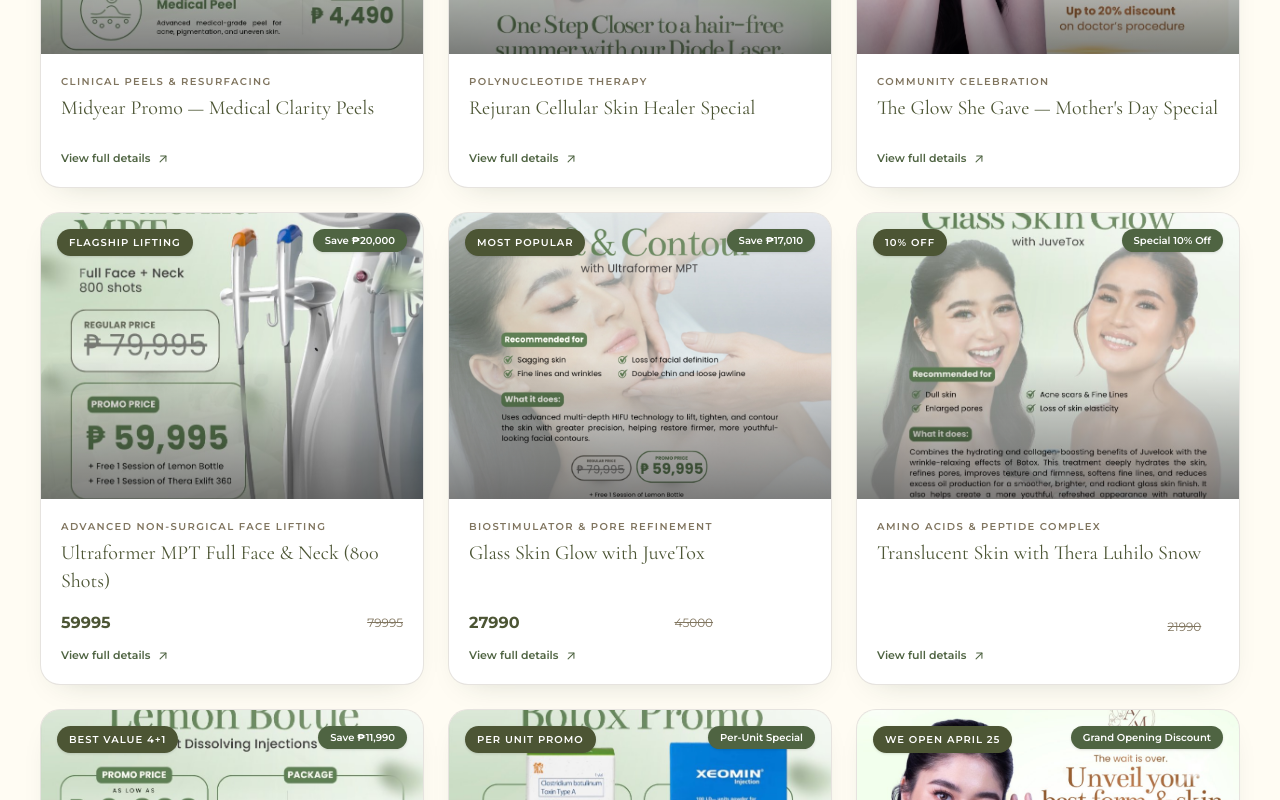
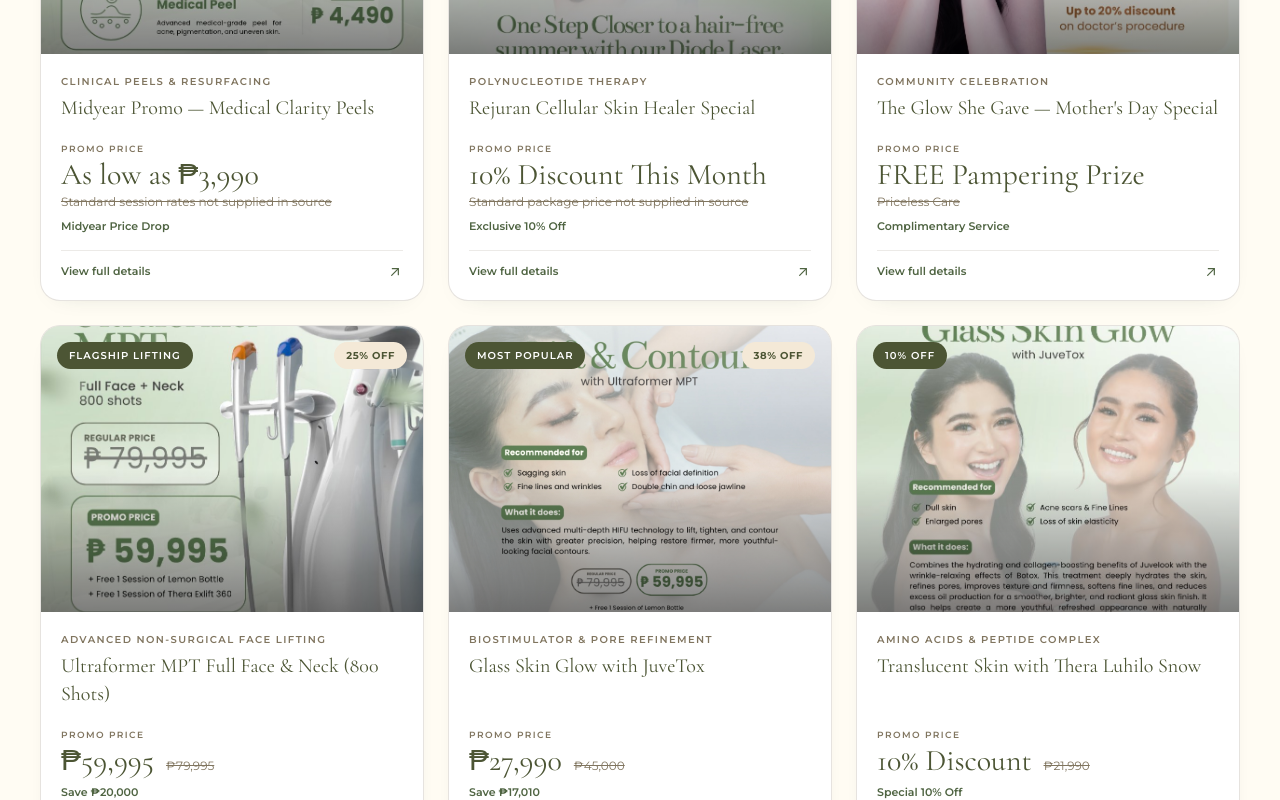
Before and after one commit to bettybeatrix/aesthera-mere, a Next.js app: page /promos in a window 1280 px wide. Shown: the part 1100-1900 px from the top of the page. Built offline with nearby package versions, Linux system fonts and the light colour scheme.

Commit message:
Refactor promo components and update styles
Removed a promo category and updated the PromoModal and PromoCardItem components to improve layout and functionality. Added price formatting and adjusted styles for better clarity.

```diff
--- a/app/promos/PromosList.tsx
+++ b/app/promos/PromosList.tsx
@@ -13,7 +13,6 @@ const CATEGORIES = [
   { id: "all", label: "All Promos & Deals" },
   { id: "contour", label: "Ultraformer MPT & Slimming" },
   { id: "injectables", label: "JuveTox, Luhilo & Botox" },
-  { id: "launch", label: "Grand Launch & Summer Offers" },
   { id: "facials", label: "Medical Peels & 5+1 Facials" },
 ];
 
@@ -23,6 +22,28 @@ const CATEGORIES = [
 interface PromosListProps {
   promos: PromoCard[];
   pricingTables: PricingTable[];
+}
+
+const pesoFormatter = new Intl.NumberFormat("en-PH", {
+  style: "currency",
+  currency: "PHP",
+  maximumFractionDigits: 0,
+});
+
+function formatPrice(value: number): string {
+  return pesoFormatter.format(value);
+}
+
+function getPromoPriceLabel(card: PromoCard): string | undefined {
+  if (card.promoPriceLabel) return card.promoPriceLabel;
+  if (typeof card.promoPrice === "number") return formatPrice(card.promoPrice);
+  return undefined;
+}
+
+function getRegularPriceLabel(card: PromoCard): string | undefined {
+  if (card.regularPriceLabel) return card.regularPriceLabel;
+  if (typeof card.regularPrice === "number") return formatPrice(card.regularPrice);
+  return undefined;
 }
 
 // ---------------------------------------------------------------------------
@@ -35,163 +56,180 @@ function PromoModal({
   card: PromoCard;
   onClose: () => void;
 }) {
-  // Close on Escape key
   useEffect(() => {
-    const handler = (e: KeyboardEvent) => {
-      if (e.key === "Escape") onClose();
+    const previousOverflow = document.body.style.overflow;
+    const handler = (event: KeyboardEvent) => {
+      if (event.key === "Escape") onClose();
     };
+
     document.addEventListener("keydown", handler);
-    // Lock body scroll while open
     document.body.style.overflow = "hidden";
+
     return () => {
       document.removeEventListener("keydown", handler);
-      document.body.style.overflow = "";
+      document.body.style.overflow = previousOverflow;
     };
   }, [onClose]);
 
+  const discountLabel =
+    typeof card.promoPrice === "number" &&
+    typeof card.regularPrice === "number" &&
+    card.regularPrice > 0
+      ? `${Math.round((1 - card.promoPrice / card.regularPrice) * 100)}% OFF`
+      : card.discountLabel;
+
   return (
-    // Backdrop
     <div
-      className="fixed inset-0 z-50 flex items-end justify-center bg-black/50 backdrop-blur-sm sm:items-center sm:p-4"
+      className="fixed inset-0 z-50 flex items-end justify-center bg-[#25291f]/45 p-0 backdrop-blur-sm sm:items-center sm:p-4"
       onClick={onClose}
       role="dialog"
       aria-modal="true"
-      aria-label={card.title}
+      aria-labelledby="promo-detail-title"
     >
-      {/* Panel — stop click propagation so clicks inside don't close */}
       <div
-        className="relative flex max-h-[92dvh] w-full max-w-[680px] flex-col overflow-hidden rounded-t-[28px] bg-[#FFFCF3] shadow-2xl sm:rounded-[28px]"
-        onClick={(e) => e.stopPropagation()}
+        className="flex max-h-[92dvh] w-full max-w-[700px] flex-col overflow-hidden rounded-t-[24px] border border-[#80755F]/20 bg-[#FFFCF3] shadow-2xl sm:rounded-[24px]"
+        onClick={(event) => event.stopPropagation()}
       >
-        {/* Image header */}
-        <div className="relative h-56 w-full shrink-0 overflow-hidden sm:h-64">
-          <Image
-            src={card.image}
-            alt={card.title}
-            fill
-            quality={90}
-            sizes="680px"
-            className="object-cover object-center"
-          />
-          <div className="absolute inset-0 bg-gradient-to-t from-black/70 via-black/20 to-transparent" />
-
-          {/* Badges on image */}
-          <span className="absolute left-4 top-4 rounded-full bg-[#4C5534] px-3.5 py-1.5 font-montserrat text-[10px] font-semibold uppercase tracking-[0.12em] text-white shadow">
-            {card.badge}
-          </span>
-          {card.savings && (
-            <span className="absolute right-4 top-4 rounded-full bg-[#4f6442] px-3 py-1 font-montserrat text-[10px] font-semibold uppercase tracking-[0.08em] text-white shadow">
-              {card.savings}
-            </span>
-          )}
-
-          {/* Title over image */}
-          <div className="absolute bottom-0 left-0 right-0 p-5">
-            <p className="font-montserrat text-[10px] font-semibold uppercase tracking-[0.16em] text-white/70">
+        <header className="flex items-start justify-between gap-5 border-b border-[#80755F]/20 px-6 py-6 sm:px-8">
+          <div className="min-w-0">
+            <p className="font-montserrat text-[10px] font-semibold uppercase tracking-[0.18em] text-[#80755F]">
               {card.categoryLabel}
             </p>
-            <h2 className="font-seasons mt-1 text-2xl leading-tight text-white sm:text-3xl">
+            <h2 id="promo-detail-title" className="font-seasons mt-2 text-2xl leading-tight text-[#4C5534] sm:text-3xl">
               {card.title}
             </h2>
+            <p className="mt-2 font-montserrat text-sm leading-6 text-[#4f6442]">
+              {card.subtitle}
+            </p>
           </div>
-
-          {/* Close button */}
           <button
             type="button"
             onClick={onClose}
-            aria-label="Close"
-            className="absolute right-4 top-4 flex h-8 w-8 items-center justify-center rounded-full bg-black/40 text-white backdrop-blur-sm transition hover:bg-black/60"
+            aria-label="Close promo details"
+            className="flex h-10 w-10 shrink-0 items-center justify-center rounded-full border border-[#80755F]/25 text-[#4C5534] focus-visible:outline-2 focus-visible:outline-offset-2 focus-visible:outline-[#4C5534]"
           >
-            <svg width="14" height="14" viewBox="0 0 14 14" fill="none">
-              <path d="M1 1l12 12M13 1L1 13" stroke="currentColor" strokeWidth="2" strokeLinecap="round" />
+            <svg width="16" height="16" viewBox="0 0 16 16" fill="none" aria-hidden="true">
+              <path d="M2 2l12 12M14 2L2 14" stroke="currentColor" strokeWidth="1.5" strokeLinecap="round" />
             </svg>
           </button>
-        </div>
+        </header>
 
-        {/* Scrollable body */}
         <div className="flex-1 overflow-y-auto px-6 py-6 sm:px-8">
-          {/* Subtitle */}
-          <p className="font-montserrat text-xs font-semibold text-[#4f6442]">
-            {card.subtitle}
-          </p>
-
-          {/* Description */}
-          <p className="mt-3 font-montserrat text-sm leading-7 text-[#80755F]">
-            {card.description}
-          </p>
-
-          {/* Pricing box */}
-          <div className="mt-5 rounded-2xl border border-[#80755F]/15 bg-white p-5 font-montserrat">
-            <div className="flex items-baseline justify-between gap-2">
-              <span className="text-[11px] uppercase tracking-wider text-[#80755F]">
-                Promo Rate
+          <section aria-label="Promotion pricing" className="rounded-2xl border border-[#4f6442]/20 bg-white p-5 sm:p-6">
+            <div className="flex flex-wrap items-center justify-between gap-3">
+              <span className="font-montserrat text-[10px] font-semibold uppercase tracking-[0.16em] text-[#80755F]">
+                Special promotional price
               </span>
-              <span className="text-2xl font-bold text-[#4C5534]">
-                {card.promoPrice}
+              {discountLabel && (
+                <span className="rounded-full bg-[#4C5534] px-3 py-1.5 font-montserrat text-[10px] font-bold tracking-[0.08em] text-white">
+                  {discountLabel}
+                </span>
+              )}
+            </div>
+            <div className="mt-3 flex flex-wrap items-end gap-x-3 gap-y-1">
+              <span className="font-seasons text-4xl leading-none text-[#4C5534] sm:text-5xl">
+                {getPromoPriceLabel(card) ?? "Price upon inquiry"}
               </span>
+              {getRegularPriceLabel(card) && (
+                <span className="pb-1 font-montserrat text-sm text-[#80755F] line-through">
+                  {getRegularPriceLabel(card)}
+                </span>
+              )}
             </div>
-            {card.regularPrice && (
-              <div className="mt-1.5 flex items-baseline justify-between gap-2 text-xs text-[#80755F]">
-                <span>Regular Rate</span>
-                <span className="line-through">{card.regularPrice}</span>
-              </div>
+            {card.savings && (
+              <p className="mt-3 font-montserrat text-xs font-semibold text-[#4f6442]">
+                {card.savings}
+              </p>
             )}
             {card.bonusText && (
-              <div className="mt-3 flex items-center gap-2 rounded-xl bg-[#4f6442]/10 px-4 py-2.5 text-xs font-semibold text-[#4f6442]">
-                <span className="h-1.5 w-1.5 shrink-0 rounded-full bg-[#4f6442]" />
+              <p className="mt-2 font-montserrat text-xs leading-5 text-[#80755F]">
                 {card.bonusText}
-              </div>
+              </p>
             )}
+          </section>
+
+          <section className="mt-6">
+            <h3 className="font-montserrat text-[10px] font-semibold uppercase tracking-[0.16em] text-[#80755F]">
+              About this offer
+            </h3>
+            <p className="mt-2 font-montserrat text-sm leading-7 text-[#4C5534]">
+              {card.description}
+            </p>
+          </section>
+
+          <div className="mt-6 grid gap-4 border-y border-[#80755F]/15 py-5 sm:grid-cols-2">
+            <div>
+              <p className="font-montserrat text-[10px] font-semibold uppercase tracking-[0.14em] text-[#80755F]">
+                Package / sessions
+              </p>
+              <p className="mt-2 font-montserrat text-xs leading-6 text-[#4C5534]">
+                {card.sessions ?? "As specified in the treatment inclusions"}
+              </p>
+            </div>
+            <div>
+              <p className="font-montserrat text-[10px] font-semibold uppercase tracking-[0.14em] text-[#80755F]">
+                Offer validity
+              </p>
+              <p className="mt-2 font-montserrat text-xs leading-6 text-[#4C5534]">
+                {card.validity ?? (card.validUntil ? `Until ${card.validUntil}` : "While the offer is active")}
+              </p>
+            </div>
           </div>
 
-          {/* Recommended For */}
           {card.recommendedFor && card.recommendedFor.length > 0 && (
-            <div className="mt-5">
-              <p className="font-montserrat text-[10px] font-semibold uppercase tracking-[0.16em] text-[#80755F]">
-                Recommended For
-              </p>
+            <section className="mt-6">
+              <h3 className="font-montserrat text-[10px] font-semibold uppercase tracking-[0.16em] text-[#80755F]">
+                Recommended for
+              </h3>
               <ul className="mt-3 grid grid-cols-1 gap-2 sm:grid-cols-2">
                 {card.recommendedFor.map((item, idx) => (
-                  <li
-                    key={idx}
-                    className="flex items-start gap-2 font-montserrat text-xs text-[#4C5534]"
-                  >
-                    <span className="mt-0.5 text-[#4f6442]">✓</span>
+                  <li key={idx} className="flex items-start gap-2 font-montserrat text-xs leading-5 text-[#4C5534]">
+                    <span className="mt-0.5 text-[#4f6442]" aria-hidden="true">✓</span>
                     {item}
                   </li>
                 ))}
               </ul>
-            </div>
+            </section>
           )}
 
-          {/* Inclusions */}
-          <div className="mt-5">
-            <p className="font-montserrat text-[10px] font-semibold uppercase tracking-[0.16em] text-[#80755F]">
-              What&apos;s Included
-            </p>
-            <ul className="mt-3 space-y-2.5">
+          <section className="mt-6">
+            <h3 className="font-montserrat text-[10px] font-semibold uppercase tracking-[0.16em] text-[#80755F]">
+              Inclusions
+            </h3>
+            <ul className="mt-3 space-y-3">
               {card.inclusions.map((item, idx) => (
-                <li
-                  key={idx}
-                  className="flex items-start gap-3 font-montserrat text-xs text-[#4C5534]"
-                >
-                  <span className="mt-1 h-1.5 w-1.5 shrink-0 rounded-full bg-[#4f6442]" />
-                  {item}
+                <li key={idx} className="flex items-start gap-3 font-montserrat text-xs leading-6 text-[#4C5534]">
+                  <span className="mt-2 h-1.5 w-1.5 shrink-0 rounded-full bg-[#4f6442]" aria-hidden="true" />
+                  <span>{item}</span>
                 </li>
               ))}
             </ul>
-          </div>
+          </section>
 
-          {/* CTA */}
+          {card.terms && card.terms.length > 0 && (
+            <section className="mt-6 border-t border-[#80755F]/15 pt-5">
+              <h3 className="font-montserrat text-[10px] font-semibold uppercase tracking-[0.16em] text-[#80755F]">
+                Terms and conditions
+              </h3>
+              <ul className="mt-3 space-y-2">
+                {card.terms.map((term, idx) => (
+                  <li key={idx} className="font-montserrat text-xs leading-6 text-[#80755F]">
+                    {idx + 1}. {term}
+                  </li>
+                ))}
+              </ul>
+            </section>
+          )}
+
           <BookingTrigger
             initialTreatment={card.title}
-            className="mt-7 inline-flex min-h-12 w-full items-center justify-center gap-2 rounded-full bg-[#4C5534] px-5 font-montserrat text-xs font-semibold text-white transition-all hover:bg-[#35452F]"
+            className="mt-8 inline-flex min-h-12 w-full items-center justify-center gap-2 rounded-full bg-[#4C5534] px-5 font-montserrat text-xs font-semibold text-white focus-visible:outline-2 focus-visible:outline-offset-3 focus-visible:outline-[#4C5534]"
           >
             Avail This Promo <ArrowUpRightIcon className="h-4 w-4" />
           </BookingTrigger>
-
-          {/* bottom breathing room for mobile */}
-          <div className="h-4" />
+          <p className="mt-3 text-center font-montserrat text-[10px] leading-5 text-[#80755F]">
+            Frontend demonstration pricing and offer details. Final clinic offers will be managed through the backend.
+          </p>
         </div>
       </div>
     </div>
@@ -199,7 +237,7 @@ function PromoModal({
 }
 
 // ---------------------------------------------------------------------------
-// Clean Promo Card (minimal — click to open modal)
+// Promo card — prominent discount and pricing, no hover-dependent content
 // ---------------------------------------------------------------------------
 function PromoCardItem({
   card,
@@ -208,13 +246,20 @@ function PromoCardItem({
   card: PromoCard;
   onClick: () => void;
 }) {
+  const discountLabel =
+    typeof card.promoPrice === "number" &&
+    typeof card.regularPrice === "number" &&
+    card.regularPrice > 0
+      ? `${Math.round((1 - card.promoPrice / card.regularPrice) * 100)}% OFF`
+      : card.discountLabel;
+
   return (
     <button
       type="button"
       onClick={onClick}
-      className="group relative flex w-full flex-col overflow-hidden rounded-[20px] border border-[#80755F]/20 bg-white text-left shadow-[0_12px_30px_-20px_rgba(30,58,42,0.25)] transition-all duration-300 hover:-translate-y-1 hover:shadow-[0_20px_45px_-15px_rgba(30,58,42,0.40)] focus-visible:outline-none focus-visible:ring-2 focus-visible:ring-[#4C5534]"
+      aria-label={`View ${card.title} details`}
+      className="flex w-full flex-col overflow-hidden rounded-[20px] border border-[#80755F]/20 bg-white text-left shadow-[0_8px_24px_-20px_rgba(30,58,42,0.28)] focus-visible:outline-none focus-visible:ring-2 focus-visible:ring-[#4C5534] focus-visible:ring-offset-2"
     >
-      {/* Image */}
       <div className="relative aspect-[4/3] w-full overflow-hidden bg-[#E7E1D7]">
         <Image
           src={card.image}
@@ -222,24 +267,19 @@ function PromoCardItem({
           fill
           quality={85}
           sizes="(max-width: 767px) 100vw, (max-width: 1023px) 50vw, 33vw"
-          className="object-cover object-center transition-transform duration-700 group-hover:scale-105"
+          className="object-cover object-center"
         />
         <div className="absolute inset-0 bg-gradient-to-t from-black/50 via-transparent to-transparent" />
-
-        {/* Badge */}
-        <span className="absolute left-4 top-4 rounded-full bg-[#4C5534] px-3 py-1.5 font-montserrat text-[10px] font-semibold uppercase tracking-[0.1em] text-white shadow">
+        <span className="absolute left-4 top-4 rounded-full bg-[#4C5534] px-3 py-1.5 font-montserrat text-[10px] font-semibold uppercase tracking-[0.1em] text-white">
           {card.badge}
         </span>
-
-        {/* Savings chip */}
-        {card.savings && (
-          <span className="absolute right-4 top-4 rounded-full bg-[#4f6442] px-3 py-1 font-montserrat text-[10px] font-semibold text-white shadow">
-            {card.savings}
+        {discountLabel && (
+          <span className="absolute right-4 top-4 rounded-full bg-[#F4E9D7] px-3 py-1.5 font-montserrat text-[10px] font-bold tracking-[0.06em] text-[#4C5534]">
+            {discountLabel}
           </span>
         )}
       </div>
 
-      {/* Card footer — always visible */}
       <div className="flex flex-1 flex-col p-5">
         <p className="font-montserrat text-[10px] font-semibold uppercase tracking-[0.14em] text-[#80755F]">
           {card.categoryLabel}
@@ -248,22 +288,32 @@ function PromoCardItem({
           {card.title}
         </h3>
 
-        {/* Price row */}
-        <div className="mt-auto flex items-center justify-between pt-4">
-          <span className="font-montserrat text-base font-bold text-[#4C5534]">
-            {card.promoPrice}
-          </span>
-          {card.regularPrice && (
-            <span className="font-montserrat text-xs text-[#80755F] line-through">
-              {card.regularPrice}
+        <div className="mt-auto pt-5">
+          <p className="font-montserrat text-[9px] font-semibold uppercase tracking-[0.16em] text-[#80755F]">
+            Promo price
+          </p>
+          <div className="mt-1 flex flex-wrap items-baseline gap-x-3 gap-y-1">
+            <span className="font-seasons text-3xl leading-none text-[#4C5534]">
+              {getPromoPriceLabel(card) ?? "Price upon inquiry"}
             </span>
+            {getRegularPriceLabel(card) && (
+              <span className="font-montserrat text-xs text-[#80755F] line-through">
+                {getRegularPriceLabel(card)}
+              </span>
+            )}
+          </div>
+          {card.savings && (
+            <p className="mt-2 font-montserrat text-[11px] font-semibold text-[#4f6442]">
+              {card.savings}
+            </p>
           )}
         </div>
 
-        {/* "View Details" hint */}
-        <div className="mt-3 flex items-center gap-1.5 font-montserrat text-[11px] font-semibold text-[#4f6442] transition-all group-hover:gap-2.5">
-          View full details
-          <ArrowUpRightIcon className="h-3.5 w-3.5 transition-transform group-hover:translate-x-0.5 group-hover:-translate-y-0.5" />
+        <div className="mt-4 flex items-center justify-between border-t border-[#80755F]/15 pt-3">
+          <span className="font-montserrat text-[11px] font-semibold text-[#4f6442]">
+            View full details
+          </span>
+          <ArrowUpRightIcon className="h-4 w-4 text-[#4f6442]" />
         </div>
       </div>
     </button>
@@ -293,12 +343,12 @@ function PricingTableBlock({ table }: { table: PricingTable }) {
           </thead>
           <tbody className="divide-y divide-[#80755F]/10">
             {table.rows.map((row) => (
-              <tr key={row.name} className="transition-colors hover:bg-[#FFFCF3]/60">
+              <tr key={row.name}>
                 <td className="px-6 py-4 font-semibold text-[#4C5534]">{row.name}</td>
-                <td className="px-6 py-4 text-[#80755F] line-through">{row.regular}</td>
-                <td className="px-6 py-4 font-medium text-[#4C5534]">{row.promo}</td>
-                <td className="px-6 py-4 font-bold text-[#4C5534]">{row.package}</td>
-                <td className="px-6 py-4 font-semibold text-[#4f6442]">{row.effective}</td>
+                <td className="px-6 py-4 text-[#80755F]">{formatPrice(row.regular)}</td>
+                <td className="px-6 py-4 font-medium text-[#4C5534]">{formatPrice(row.promo)}</td>
+                <td className="px-6 py-4 font-semibold text-[#4C5534]">{formatPrice(row.package)}</td>
+                <td className="px-6 py-4 font-semibold text-[#4f6442]">{formatPrice(row.effective)}</td>
               </tr>
             ))}
           </tbody>
@@ -427,10 +477,10 @@ export default function PromosList({ promos, pricingTables }: PromosListProps) {
                   key={tab}
                   type="button"
                   onClick={() => setActiveTableTab(tab)}
-                  className={`rounded-full px-6 py-2.5 font-montserrat text-xs font-semibold transition-all ${
+                  className={`rounded-full px-6 py-2.5 font-montserrat text-xs font-semibold ${
                     activeTableTab === tab
                       ? "bg-[#4C5534] text-white shadow-sm"
-                      : "text-[#4C5534] hover:text-[#80755F]"
+                      : "text-[#4C5534]"
                   }`}
                 >
                   {tab === "facials" ? "Facial Packages (5 + 1)" : "Aesthera Drips (10 + 2 & 5 + 1)"}
```
